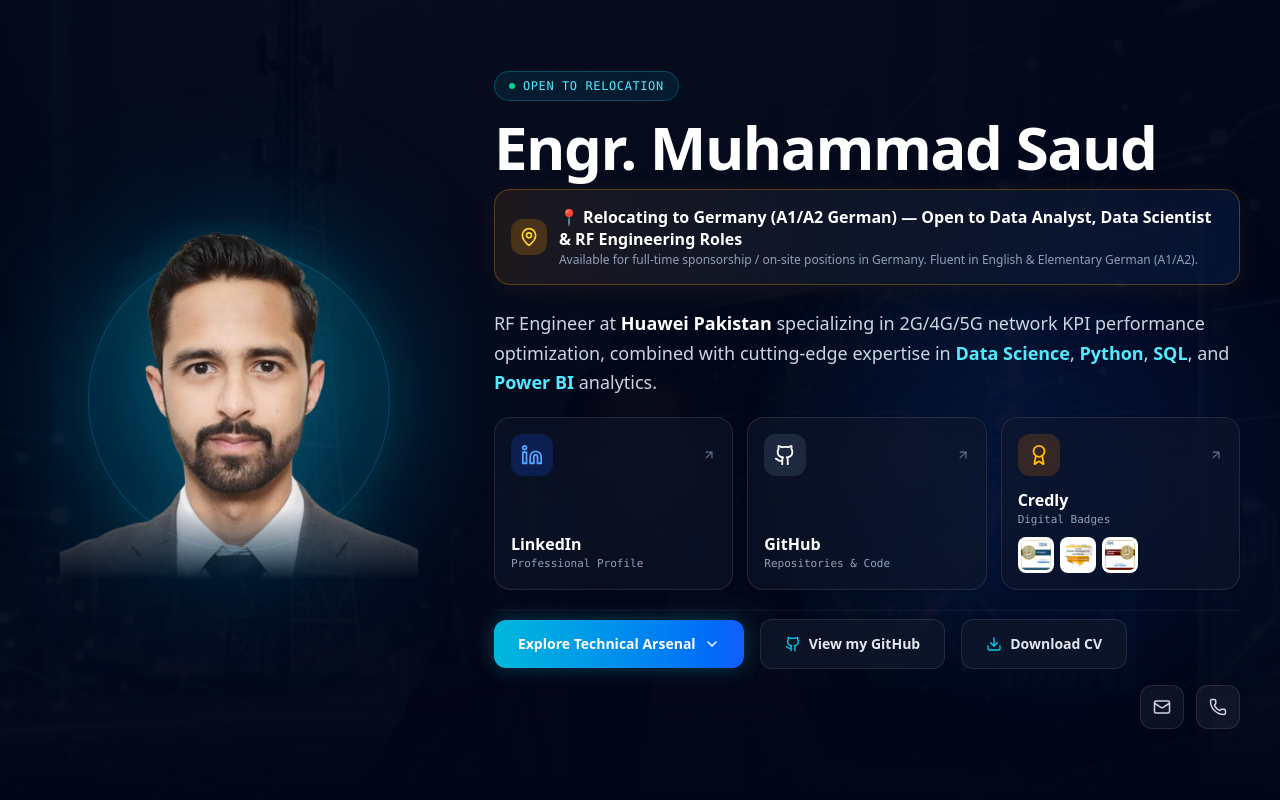
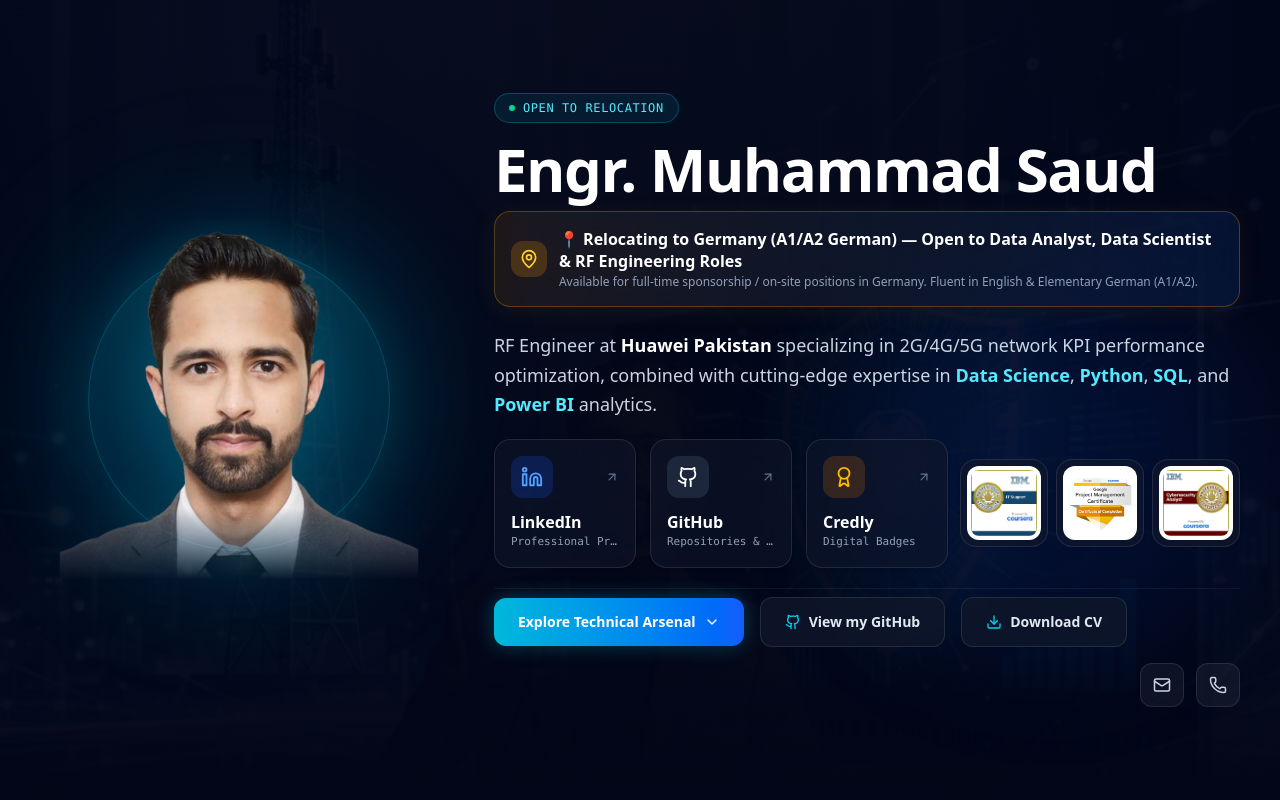
Before and after one commit to saudazmat/Portfolio, a React (Vite) app: page / in a window 1280 px wide. Shown: the top 800 px of the page. Built offline with nearby package versions, Linux system fonts and the light colour scheme.

Commit message:
Added Credly badges

```diff
--- a/src/components/Hero.tsx
+++ b/src/components/Hero.tsx
@@ -170,7 +170,8 @@
           </p>
 
           {/* Professional profile cards */}
-          <div className="mb-6 grid w-full grid-cols-3 gap-2 sm:gap-3.5 lg:mb-5">
+          <div className="mb-6 flex w-full flex-col gap-3 lg:mb-5 xl:flex-row xl:items-stretch">
+            <div className="grid min-w-0 flex-1 grid-cols-3 gap-3.5">
               {[...resumeData.basics.profiles]
                 .sort((a, b) => profileOrder.indexOf(a.network.toLowerCase()) - profileOrder.indexOf(b.network.toLowerCase()))
                 .map((profile, idx) => (
@@ -181,36 +182,42 @@
                   rel="noopener noreferrer"
                   whileHover={{ y: -3, scale: 1.02 }}
                   whileTap={{ scale: 0.98 }}
-                className="flex min-w-0 flex-col justify-between rounded-2xl border border-white/10 bg-slate-900/60 p-2.5 shadow-sm backdrop-blur-xl transition-all hover:border-cyan-400/50 hover:bg-slate-800/80 hover:shadow-[0_8px_25px_rgba(6,182,212,0.15)] group sm:p-4"
+                  className="group flex min-w-0 flex-col justify-between rounded-2xl border border-white/10 bg-slate-900/60 p-3.5 shadow-sm backdrop-blur-xl transition-all hover:border-cyan-400/50 hover:bg-slate-800/80 hover:shadow-[0_8px_25px_rgba(6,182,212,0.15)] sm:p-4"
                 >
                   <div className="mb-3 flex items-center justify-between">
                     {getProfileIcon(profile.network)}
-                  <ArrowUpRight size={14} className="text-slate-500 group-hover:text-cyan-400 group-hover:translate-x-0.5 group-hover:-translate-y-0.5 transition-all" />
+                    <ArrowUpRight size={14} className="text-slate-500 transition-all group-hover:translate-x-0.5 group-hover:-translate-y-0.5 group-hover:text-cyan-400" />
                   </div>
                   <div>
                     <div className="truncate text-sm font-bold text-white transition-colors group-hover:text-cyan-300 sm:text-base">
                       {profile.network}
                     </div>
-                  <div className="text-[11px] text-slate-400 font-mono truncate">
+                    <div className="truncate text-[11px] font-mono text-slate-400">
                       {profile.tagline || 'Professional'}
                     </div>
-                  {profile.network.toLowerCase() === 'credly' && (
-                    <div className="mt-2 flex items-center gap-1.5" aria-label="Featured professional certification badges">
-                      {profileBadges.map(badge => (
-                        <img
-                          key={badge.name}
-                          src={badge.image}
-                          alt=""
-                          title={badge.name}
-                          loading="lazy"
-                          className="h-8 w-8 rounded-lg border border-white/20 bg-white p-0.5 object-contain sm:h-9 sm:w-9"
-                        />
-                      ))}
-                    </div>
-                  )}
                   </div>
                 </motion.a>
               ))}
+            </div>
+            <div
+              aria-label="Featured certification badges"
+              className="flex flex-wrap items-center justify-center gap-2 xl:justify-end"
+            >
+              {profileBadges.map(badge => (
+                <div
+                  key={badge.name}
+                  title={badge.name}
+                  className="flex h-[76px] w-[76px] items-center justify-center rounded-2xl border border-white/10 bg-slate-900/70 p-1.5 shadow-sm backdrop-blur-xl sm:h-[88px] sm:w-[88px]"
+                >
+                  <img
+                    src={badge.image}
+                    alt={badge.name}
+                    loading="lazy"
+                    className="h-full w-full rounded-xl bg-white object-contain p-1"
+                  />
+                </div>
+              ))}
+            </div>
           </div>
 
           {/* Action CTAs & Contact Pills */}
```
Lines whose indentation alone changed are shown as unchanged.
